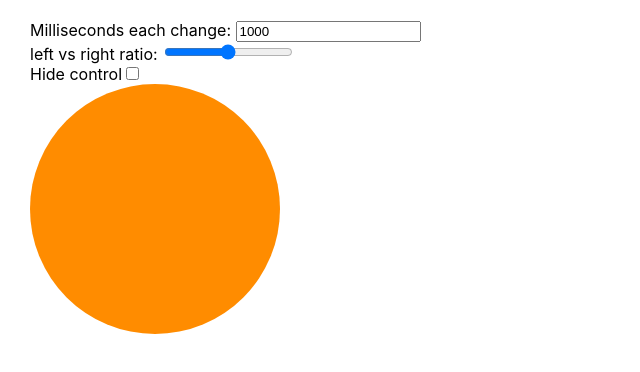
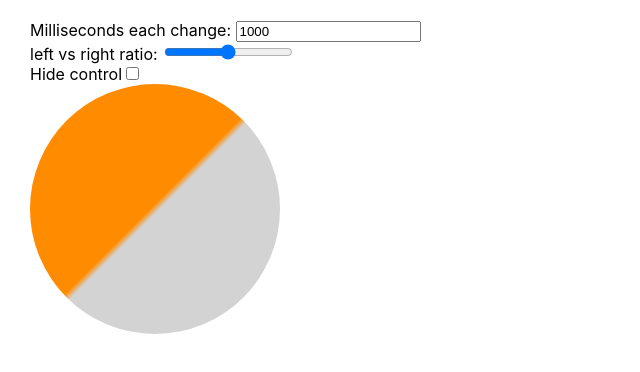
Before and after one commit to liquidMocha/reflex-trainer, a React (Create React App) app: page / in a window 1280 px wide. Shown: the top 372 px of the page, without its empty margins (0-640 px from the left). Built offline with nearby package versions, Linux system fonts and the light colour scheme.

Commit message:
Extract Ball to its own component
Display two colored ball

```diff
--- a/src/App.css
+++ b/src/App.css
@@ -1,7 +1,7 @@
 .circle {
   height: 250px;
   width: 250px;
-  background-color: darkorange;
+  background: linear-gradient( -45deg, lightgray, lightgray 49%, lightgray 49%, darkorange 51%, darkorange 51% );
   border-radius: 50%;
   display: inline-block;
 }
--- a/src/App.tsx
+++ b/src/App.tsx
@@ -1,6 +1,7 @@
 import React, {useEffect, useState} from 'react';
 import './App.css';
 import ControlPanel from "./ControlPanel";
+import Ball from "./Ball";
 
 function getRandomInt(max: number) {
     return Math.floor(Math.random() * Math.floor(max));
@@ -55,10 +56,10 @@ function App() {
             </section>
             <section id="display-area">
                 <section>
-                    {showLeft ? <span className="circle"/> : null}
+                    {showLeft ? <Ball/> : null}
                 </section>
                 <section>
-                    {showRight ? <span className="circle"/> : null}
+                    {showRight ? <Ball/> : null}
                 </section>
             </section>
         </div>
--- /dev/null
+++ b/src/Ball.tsx
@@ -0,0 +1,10 @@
+import "./Ball.css";
+import React from "react";
+
+function Ball() {
+    return (
+        <span className="circle"/>
+    )
+}
+
+export default Ball;
```
Also changed, not shown: src/Ball.css (added).
